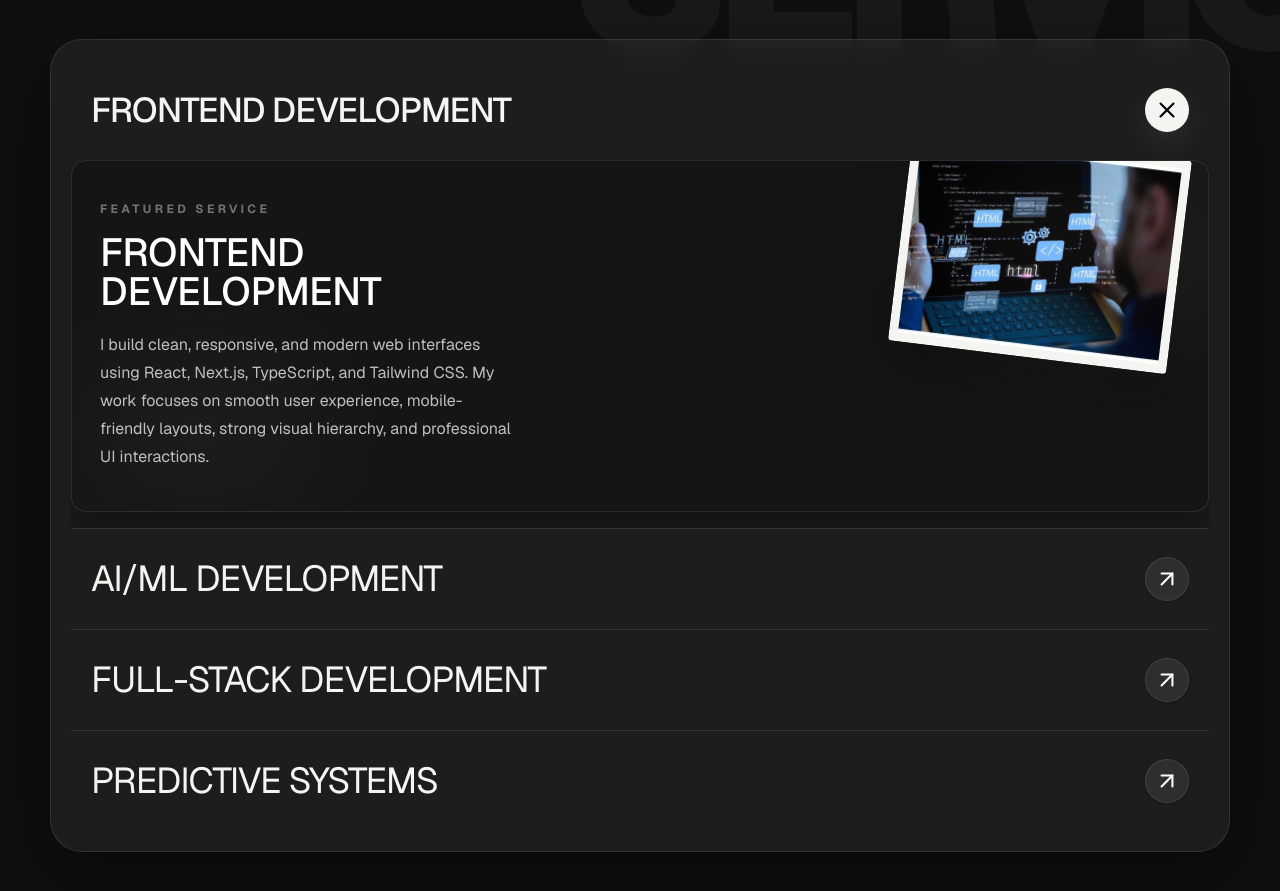
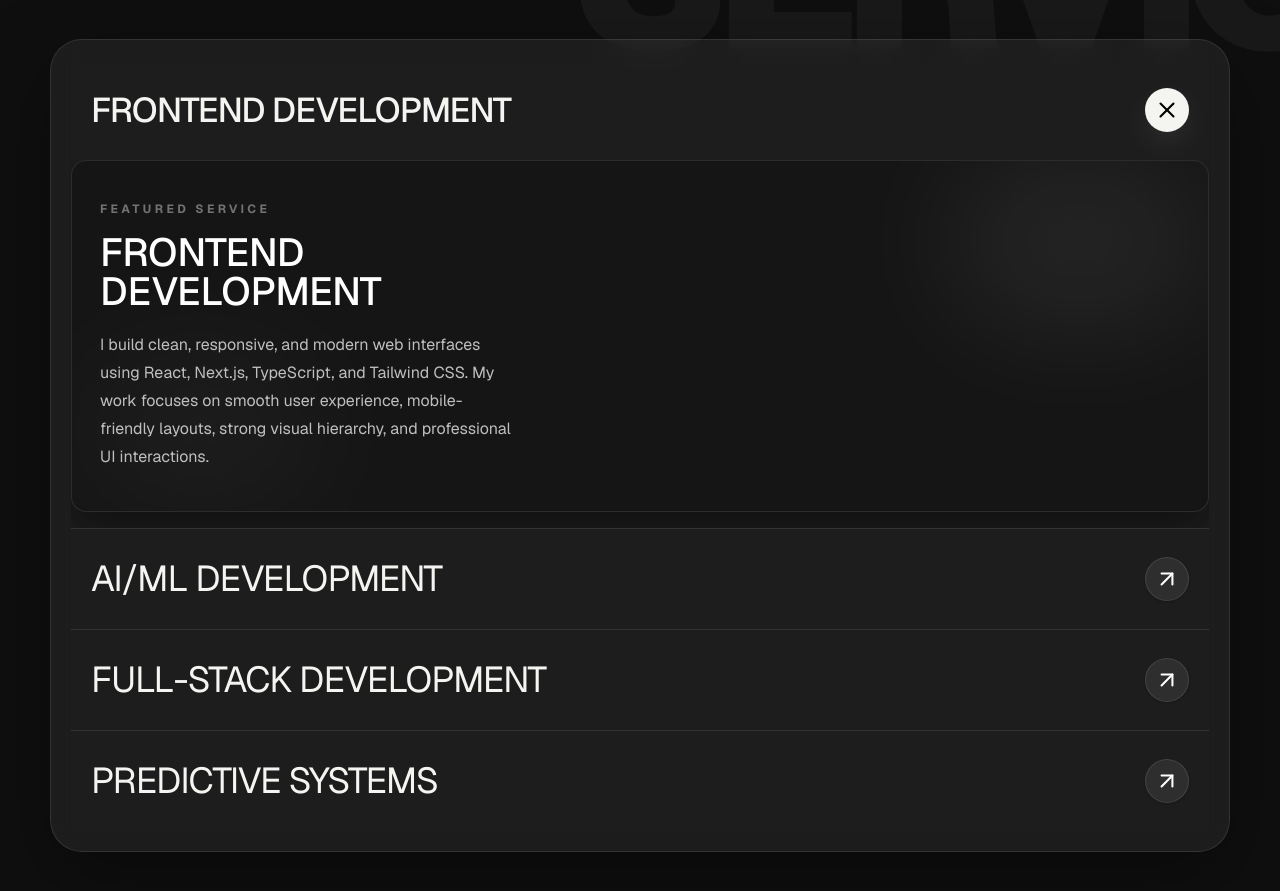
Before and after one commit to pamoda2004/Portfolio_NextJs, a Next.js app: page /services in a window 1280 px wide. Shown: the part 1820-2711 px from the top of the page. Built offline with nearby package versions, Linux system fonts and the light colour scheme.

Commit message:
UI Polished

```diff
--- a/components/Loader.tsx
+++ b/components/Loader.tsx
@@ -37,7 +37,7 @@ export default function Loader() {
             duration: 0.9,
             ease: [0.22, 1, 0.36, 1],
           }}
-          className="fixed left-0 top-0 z-[9999] h-[250vh] w-full overflow-hidden bg-[#f4f4f1] text-black transition-colors dark:bg-[#0f0f0f] dark:text-[#f4f4f1] md:h-[200vh]"
+          className="fixed left-0 top-0 z-[9999] h-[280vh] w-full overflow-hidden bg-[#f4f4f1] text-black transition-colors dark:bg-[#0f0f0f] dark:text-[#f4f4f1] md:h-[200vh]"
         >
           {/* First screen content only */}
           <div className="relative flex h-screen items-center justify-center overflow-hidden px-4">
--- a/components/ServicesAccordion.tsx
+++ b/components/ServicesAccordion.tsx
@@ -1,6 +1,5 @@
 "use client";
 
-import Image from "next/image";
 import { ArrowUpRight, X } from "lucide-react";
 import { AnimatePresence, motion } from "framer-motion";
 import { services } from "@/lib/data";
@@ -110,42 +109,6 @@ export default function ServicesAccordion() {
                         }}
                         className="relative mb-4 overflow-hidden rounded-[0.95rem] border border-black/10 bg-[#252523] px-5 py-8 text-white shadow-[0_18px_45px_rgba(0,0,0,0.16)] transition-colors dark:border-white/10 dark:bg-[#151515] dark:shadow-[0_18px_45px_rgba(0,0,0,0.4)] md:px-7 md:py-10"
                       >
-                        {/* Tilted image card */}
-                        <motion.div
-                          initial={{
-                            opacity: 0,
-                            y: -30,
-                            rotate: 10,
-                            scale: 0.92,
-                          }}
-                          animate={{
-                            opacity: 1,
-                            y: 0,
-                            rotate: 7,
-                            scale: 1,
-                          }}
-                          exit={{
-                            opacity: 0,
-                            y: -20,
-                            rotate: 10,
-                            scale: 0.92,
-                          }}
-                          transition={{
-                            duration: 0.55,
-                            delay: 0.16,
-                            ease: [0.22, 1, 0.36, 1],
-                          }}
-                          className="pointer-events-none absolute right-7 top-[-18px] hidden w-[230px] overflow-hidden rounded-sm border border-black/10 bg-white p-2 shadow-[0_20px_50px_rgba(0,0,0,0.25)] dark:border-white/10 dark:bg-[#f4f4f1] md:block lg:w-[280px]"
-                        >
-                          <Image
-                            src={service.image}
-                            alt={service.title}
-                            width={520}
-                            height={360}
-                            className="aspect-[4/3] w-full object-cover"
-                          />
-                        </motion.div>
-
                         <div className="pointer-events-none absolute right-0 top-0 h-40 w-64 rounded-full bg-white/10 blur-3xl dark:bg-white/[0.08]" />
                         <div className="pointer-events-none absolute bottom-0 left-0 h-40 w-64 rounded-full bg-white/[0.06] blur-3xl dark:bg-white/[0.04]" />
 
@@ -185,24 +148,6 @@ export default function ServicesAccordion() {
                             {service.description}
                           </motion.p>
                         </div>
-
-                        {/* Mobile image */}
-                        <motion.div
-                          initial={{ opacity: 0, y: 18, scale: 0.96 }}
-                          animate={{ opacity: 1, y: 0, scale: 1 }}
-                          transition={{ delay: 0.34, duration: 0.45 }}
-                          className="relative mt-6 overflow-hidden rounded-xl border border-white/10 bg-white/[0.04] md:hidden"
-                        >
-                          <Image
-                            src={service.image}
-                            alt={service.title}
-                            width={520}
-                            height={360}
-                            className="aspect-[16/9] w-full object-cover"
-                          />
-
-                          <div className="pointer-events-none absolute inset-0 bg-gradient-to-t from-black/25 via-transparent to-transparent" />
-                        </motion.div>
                       </motion.div>
                     </motion.div>
                   )}
```
